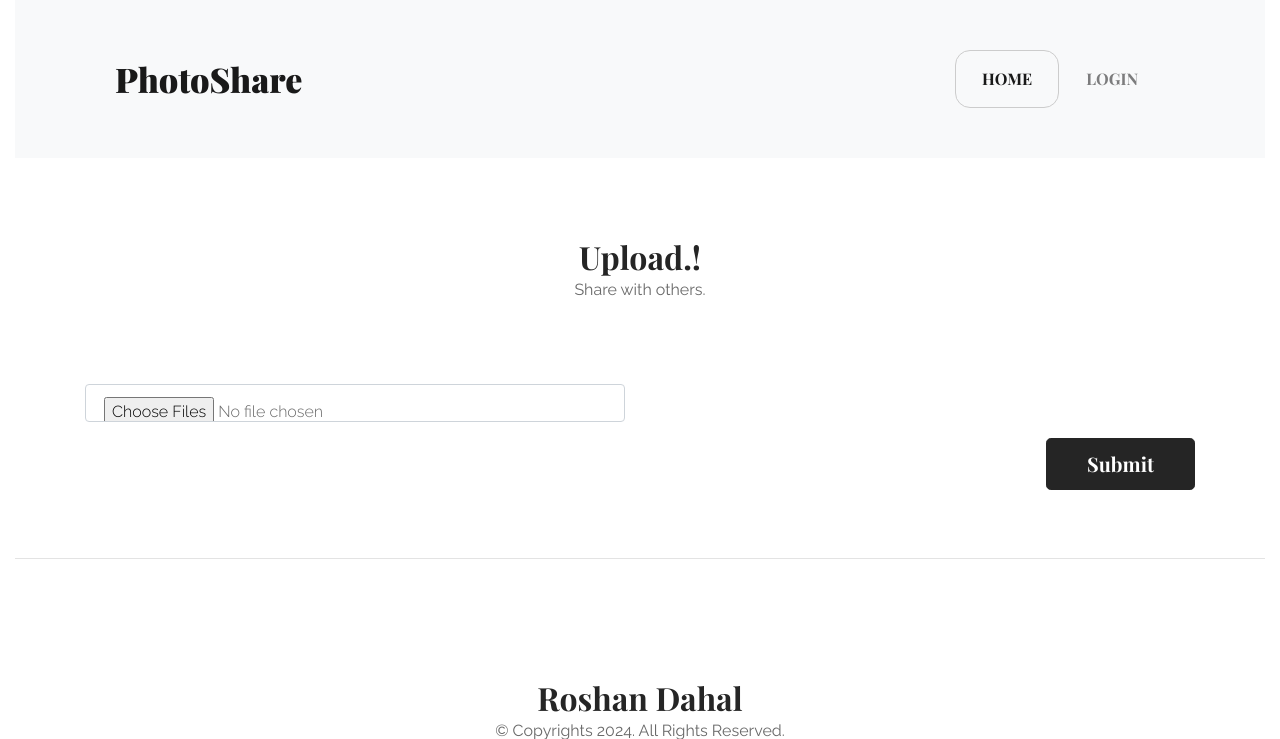
After one commit to the-roshandahal/photo-share, a Django app: template templates/upload_photo_photographer.html in a window 1280 px wide. The commit adds this page. Shown: the top 739 px of the page. Run offline with Django 5.2, Linux system fonts and the light colour scheme; the template is opened without the code that fills it, so the values that code supplies are empty; some libraries are stand-ins or nearby versions.

Commit message:
download and upload

```diff
--- a/sharing/urls.py
+++ b/sharing/urls.py
@@ -12,6 +12,7 @@ urlpatterns = [
     path('user_login/', views.user_login, name='user_login'),
     path('dashboard/', views.dashboard, name='dashboard'),
     path('upload_photo_guest/<str:event_credentials>/', views.upload_photo_guest, name='upload_photo_guest'),
+    path('upload_photo_photographer/<str:folder_credentials>/', views.upload_photo_photographer, name='upload_photo_photographer'),
     path('create_folder/<str:event_credentials>', views.create_folder, name='create_folder'),
     path('event/<str:event_credentials>/<str:secret_token>/', views.event, name='event'),
     path('folder_detail/<str:folder_credentials>/', views.folder_detail, name='folder_detail'),
--- a/templates/folder_detail.html
+++ b/templates/folder_detail.html
@@ -6,7 +6,7 @@
     <div class="container">
         <div>
             {% if request.user.is_authenticated %}
-            <a href="#">
+            <a href="{% url 'upload_photo_photographer' folder_credentials=folder.folder_credentials %}">
               <button class="btn btn-lg btn-primary">Upload Images</button>
             </a>
             {% endif %}
--- /dev/null
+++ b/templates/upload_photo_photographer.html
@@ -0,0 +1,21 @@
+{% include 'header.html'   %}
+<section class="contact">
+    <div class="container">
+      <div class="section-title">
+        <h2>Upload.!</h2>
+        <p>Share with others.</p>
+      </div>
+      <form method="post" enctype="multipart/form-data" action="{% url 'upload_photo_photographer' folder_credentials=folder.folder_credentials %}">
+        {% csrf_token %}
+        <div class="row">
+            <div class="form-group col-md-6">
+                <label for="fullName" class="sr-only">Images</label>
+                <input type="file" name="images" accept="image/*" multiple required class="form-control">
+            </div>
+        </div>
+        <button type="submit" class="btn btn-lg btn-primary">Submit</button>
+    </form>
+
+    </div>
+  </section>
+{% include 'footer.html'   %}
```
Also changed, not shown: sharing/views.py (+21 -14 lines).
